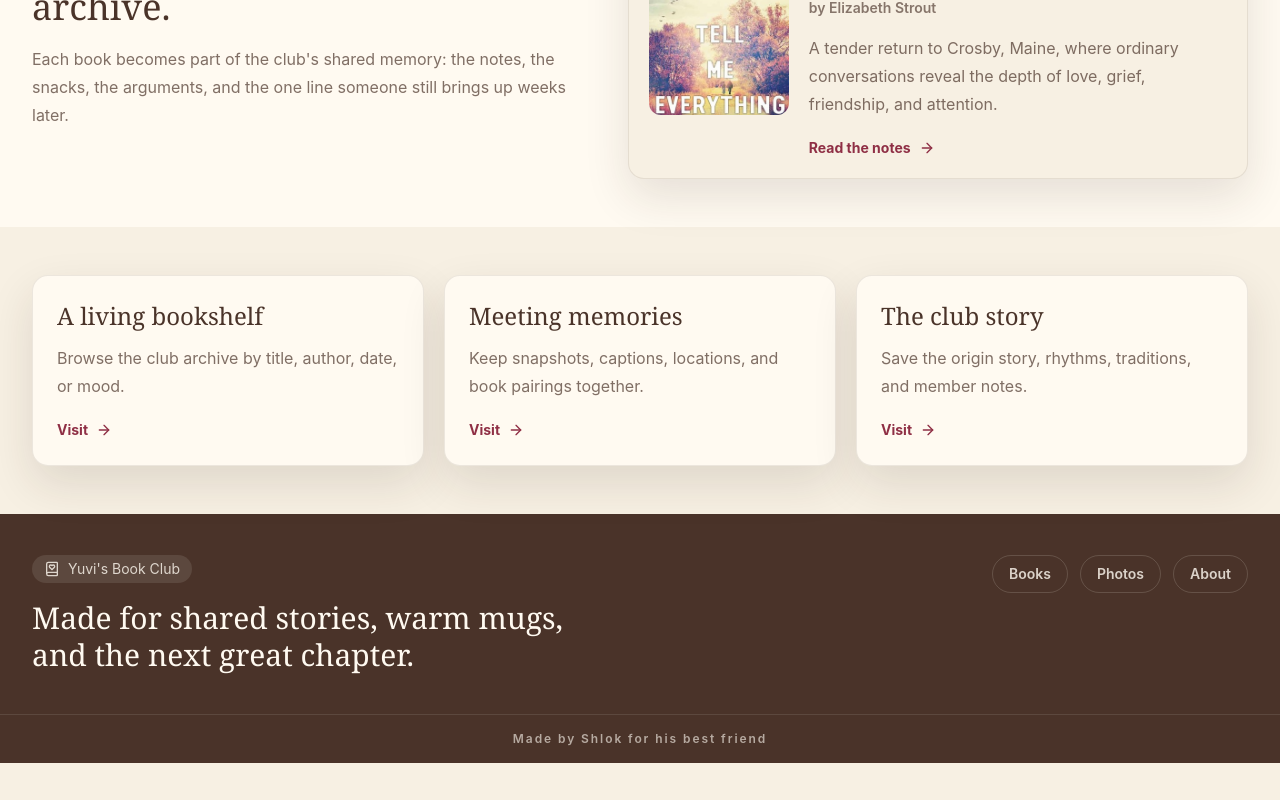
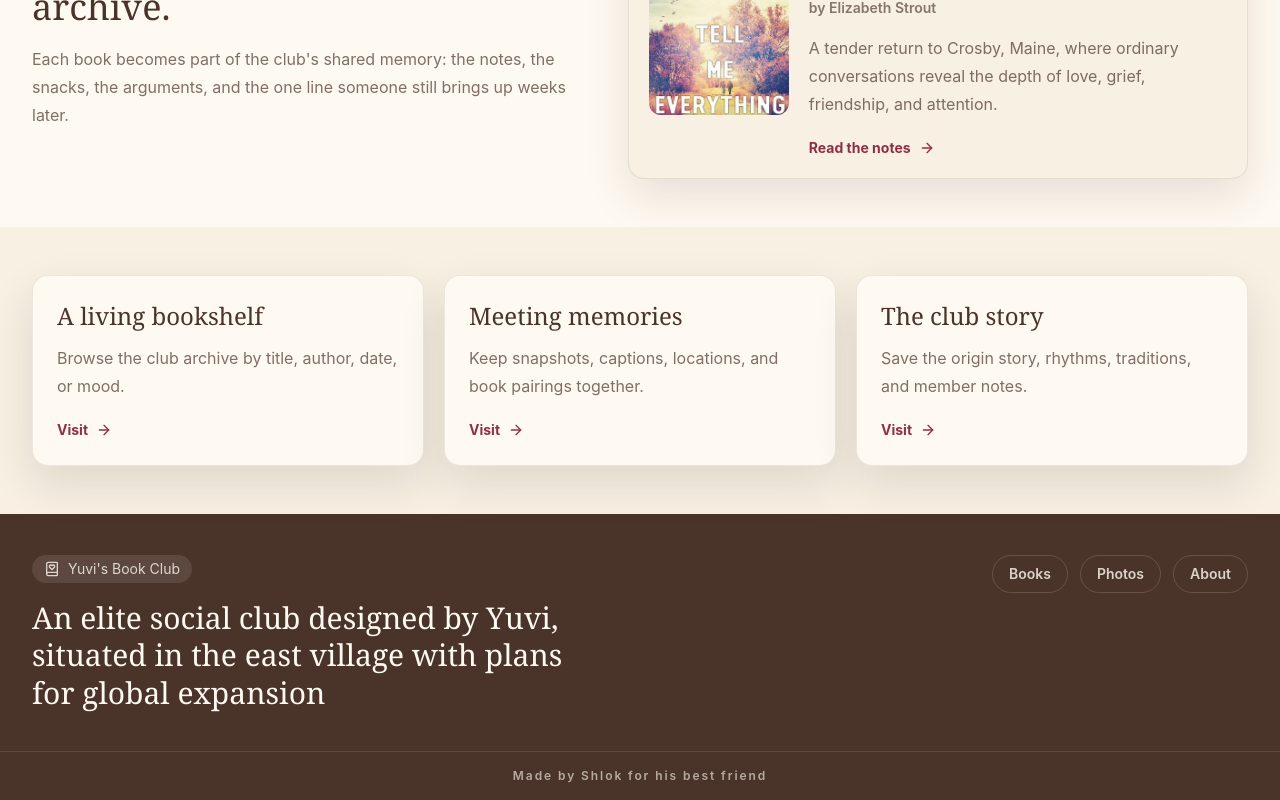
Before and after one commit to Shlok-Joseph-Paul/Yuvis-book-club, a React (Vite) app: page / in a window 1280 px wide. Shown: the part 786-1586 px from the top of the page. Before the commit the page ends 1549 px from the top, so only its background shows below. Built offline with nearby package versions, Linux system fonts and the light colour scheme.

Commit message:
Update footer message

```diff
--- a/src/data/siteConfig.ts
+++ b/src/data/siteConfig.ts
@@ -5,7 +5,8 @@ export const siteConfig: SiteConfig = {
   bookClubName: "Yuvi's Book Club",
   welcomeMessage:
     'A cozy corner for the books we have loved, the conversations that wandered, and the memories tucked between chapters.',
-  footerMessage: 'Made for shared stories, warm mugs, and the next great chapter.',
+  footerMessage:
+    'An elite social club designed by Yuvi, situated in the east village with plans for global expansion',
   about: {
     intro:
       "Yuvi's Book Club is a warm private reading circle built around thoughtful books, generous conversation, and the simple delight of gathering with people who notice good sentences.",
```
